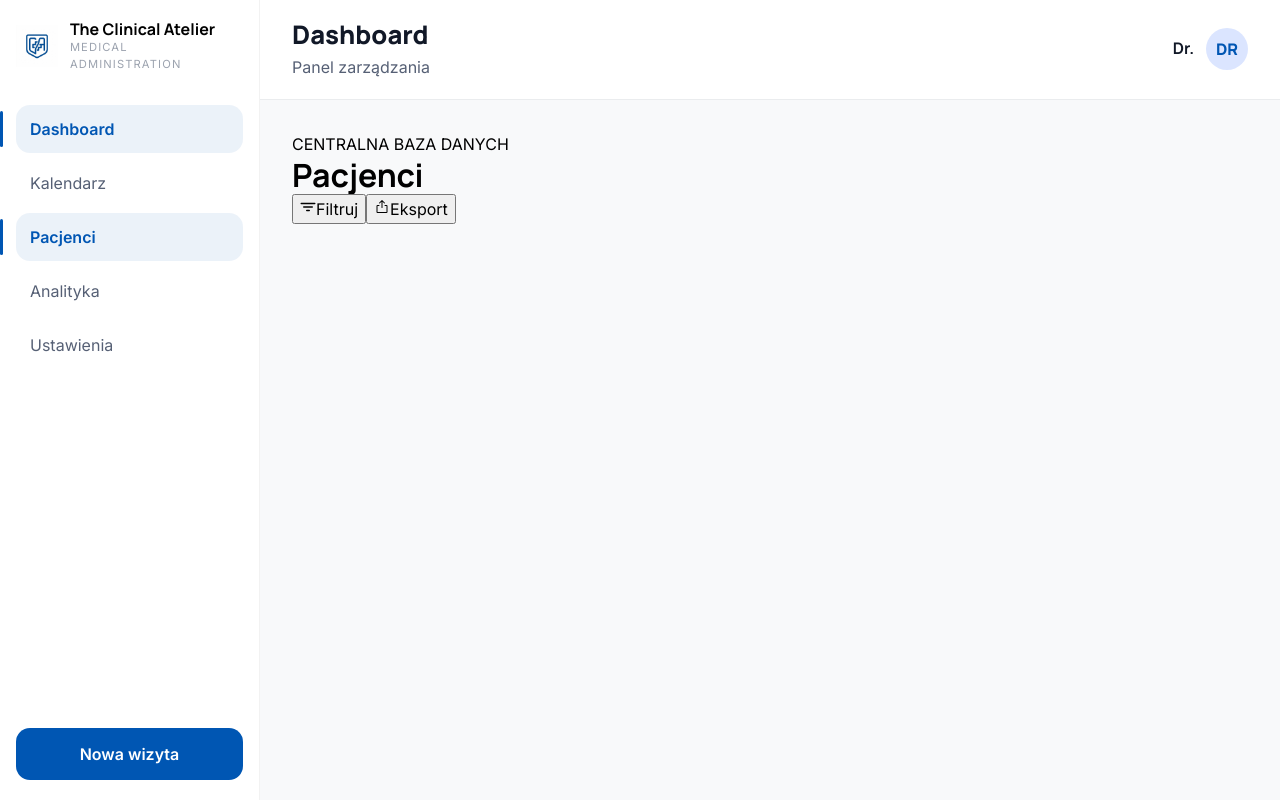
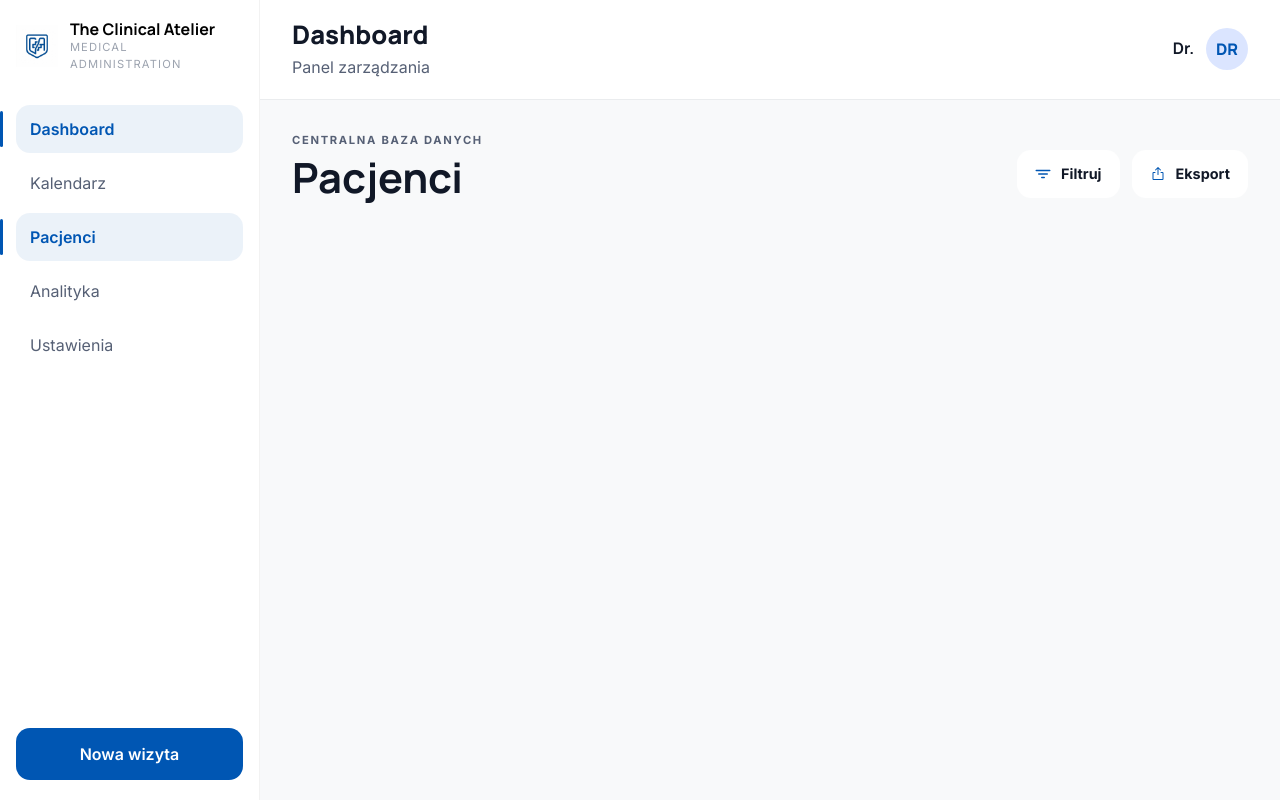
Before and after one commit to kacpi95/clinic-management-system, a React (Vite) app in the folder frontend/: page /dashboard/patients in a window 1280 px wide. Built offline with nearby package versions, Linux system fonts and the light colour scheme; sample sign-in values are in the browser's storage.

Commit message:
style: add style PatientsHeader component

```diff
--- a/frontend/src/features/patients/components/PatientsHeader/PatientsHeader.module.scss
+++ b/frontend/src/features/patients/components/PatientsHeader/PatientsHeader.module.scss
@@ -0,0 +1,76 @@
+@use '../../../../styles/variables' as *;
+
+.wrapper {
+  display: flex;
+  flex-direction: column;
+  gap: 20px;
+}
+
+.content {
+  display: flex;
+  flex-direction: column;
+  gap: 8px;
+}
+
+.eyebrow {
+  margin: 0;
+  font-family: $text-body;
+  font-size: 0.7rem;
+  font-weight: 800;
+  letter-spacing: 0.15em;
+  color: $secondary;
+}
+
+.title {
+  margin: 0;
+  font-family: $text-headline;
+  font-size: 2rem;
+  line-height: 1;
+  color: $text-default;
+}
+
+.buttons {
+  display: flex;
+  flex-wrap: wrap;
+  gap: 12px;
+}
+
+.button {
+  display: inline-flex;
+  align-items: center;
+  gap: 10px;
+  min-height: 48px;
+  padding: 0 18px;
+  border: none;
+  border-radius: $radius-sm;
+  font-family: $text-body;
+  font-size: 0.9rem;
+  font-weight: 700;
+  background: $surface-bg-alt;
+  color: $text-default;
+
+  cursor: pointer;
+  transition: $transition-fast;
+
+  &:hover {
+    transform: translateY(-2px);
+    background: rgba(0, 86, 179, 0.04);
+  }
+}
+
+.icon {
+  font-size: 1rem;
+  color: $primary;
+}
+
+@media (min-width: 768px) {
+  .wrapper {
+    flex-direction: row;
+    align-items: flex-end;
+    justify-content: space-between;
+  }
+
+  .title {
+    font-size: 2.6rem;
+  }
+}
```
